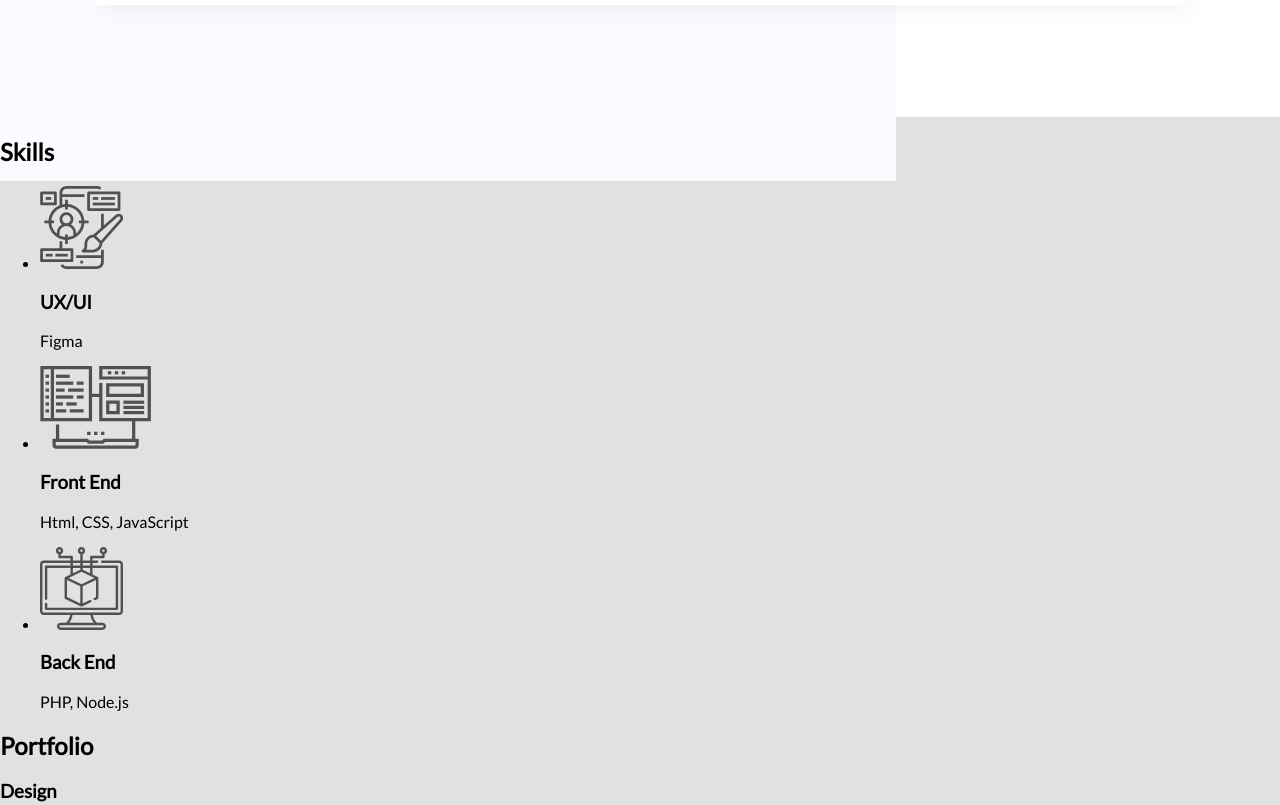
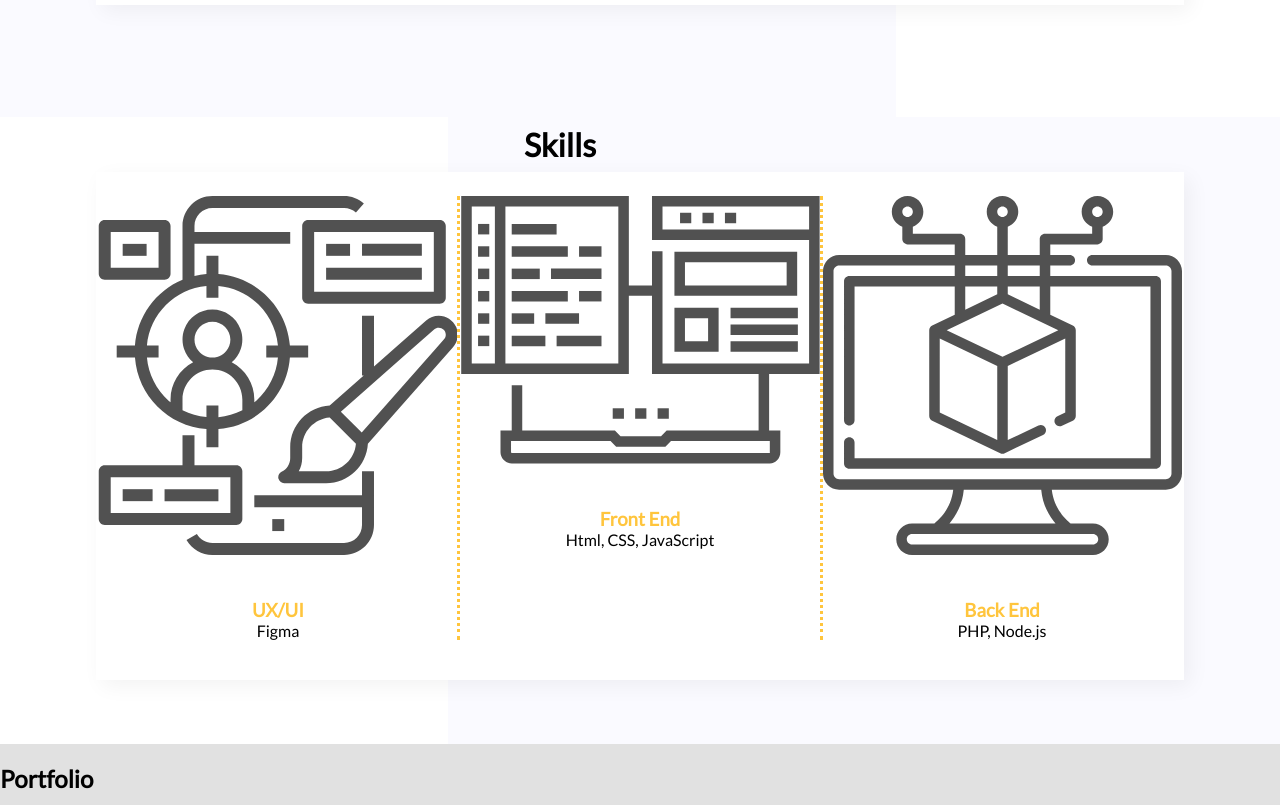
Before and after one commit to ArturGacek/portfolio, a plain HTML site: page index.html in a window 1280 px wide. Shown: the part 1175-1980 px from the top of the page. Drawn offline with Linux system fonts and the light colour scheme.

Commit message:
skill section finished

```diff
--- a/index.html
+++ b/index.html
@@ -59,29 +59,26 @@
                     </div>
                 </div>
             </div>
-
         </section>
         <section class="skills-section">
-            <div class="container">
             <h2 class="skills-section__header">Skills</h2>
             <ul class="skills-section__content">
                 <li class="skills-section__skill">
-                        <img src="./assets/icons/skills_icon_UX.svg" alt="UX/UI icon" class="skills-section__img">
-                        <h3 class="skills-section__title">UX/UI</h3>
-                        <p class="skills-section__description">Figma</p>
+                    <img src="./assets/icons/skills_icon_UX.svg" alt="UX/UI icon" class="skills-section__skillIcon">
+                    <h3 class="skills-section__skillTitle">UX/UI</h3>
+                    <p class="skills-section__skillDescription">Figma</p>
                 </li>
                 <li class="skills-section__skill">
-                        <img src="./assets/icons/skills_icon_frontend.svg" alt="front end icon" class="skills-section__img">
-                        <h3 class="skills-section__title">Front End</h3>
-                        <p class="skills-section__description">Html, CSS, JavaScript</p>
+                    <img src="./assets/icons/skills_icon_frontend.svg" alt="front end icon" class="skills-section__skillIcon">
+                    <h3 class="skills-section__skillTitle">Front End</h3>
+                    <p class="skills-section__skillDescription">Html, CSS, JavaScript</p>
                 </li>
                 <li class="skills-section__skill">
-                        <img src="./assets/icons/skills_icon_backend.svg" alt="back end icon" class="skills-section__img">
-                        <h3 class="skills-section__title">Back End</h3>
-                        <p class="skills-section__description">PHP, Node.js</p>
+                    <img src="./assets/icons/skills_icon_backend.svg" alt="back end icon" class="skills-section__skillIcon">
+                    <h3 class="skills-section__skillTitle">Back End</h3>
+                    <p class="skills-section__skillDescription">PHP, Node.js</p>
                 </li>
             </ul>
-            </div>
         </section>
         <section class="portfolio-section">
             <div class="container">
--- a/style.css
+++ b/style.css
@@ -233,7 +233,7 @@ nav {
 .aboutMe-section .wrapper {
     display: flex;
     justify-content: center;
-    padding-bottom: 7rem;
+    padding-bottom: 2rem;
 }
 
 .aboutMe-section__content {
@@ -298,6 +298,9 @@ nav {
 /*}*/
 
 @media (min-width: 1024px) {
+    .aboutMe-section .wrapper {
+        padding-bottom: 7rem;
+    }
     .aboutMe-section__coverLayer {
         background-image: url(./assets/img/gray_main_rectangle.png);
         background-size: cover;
@@ -331,3 +334,97 @@ nav {
 }
 
 /*Skills section*/
+
+.skills-section {
+    position: relative;
+    display: flex;
+    align-items: center;
+    flex-direction: column;
+    background-color: var(--container-color);
+    z-index: -2;
+    padding-bottom: 4rem;
+}
+
+.skills-section__header {
+    font-size: 1.5rem;
+    font-weight: 700;
+    margin: 0.5rem;
+}
+
+.skills-section__content {
+    width: 85vw;
+    display: flex;
+    flex-flow: row wrap;
+    justify-content: center;
+    background-color: var(--container-color);
+    box-shadow: 6px 6px 20px rgba(0, 0, 0, 0.05);
+    padding: 1.5rem 0 2.5rem 0;
+    margin: 0;
+}
+
+.skills-section__skill {
+    text-align: center;
+    width: 33%;
+    min-width: 12.5rem;
+    padding: 0 2.5rem;
+    display: flex;
+    flex-flow: column;
+    align-content: center;
+}
+
+/*.skills-section__skill:nth-child(2) {*/
+/*    padding: 2rem 0 2rem 0;*/
+/*}*/
+.skills-section__skillTitle {
+    margin-top: 1.25rem;
+    margin-bottom: 0;
+    color: var(--primary-color);
+}
+.skills-section__skillDescription {
+    margin: 0;
+}
+
+@media (min-width: 659px) {
+    .skills-section__skill:nth-child(2) {
+        padding: 0 0 2rem 0;
+    }
+}
+@media (min-width: 768px) {
+    .skills-section__content {
+        flex-flow: row nowrap;
+    }
+
+    .skills-section__skill {
+        padding: 0;
+    }
+
+    .skills-section__skillIcon {
+        margin-bottom: 1.5rem;
+    }
+    .skills-section__skill:nth-child(2) {
+        padding: 0;
+    }
+}
+
+@media (min-width: 1024px) {
+    .skills-section::before {
+        content: '';
+        position: absolute;
+        z-index: -1;
+        top: 0;
+        right: 0;
+        background-color: #FAFAFF;
+        width: 65vw;
+        height: 100%;
+    }
+    .skills-section__header {
+        font-size: 2rem;
+        padding-right: 10rem;
+    }
+    .skills-section__skill:nth-of-type(2) {
+        border-left: 3px dotted var(--primary-color);
+        border-right: 3px dotted var(--primary-color);
+    }
+}
+
+/*Portfolio section*/
```
Lines whose indentation alone changed are shown as unchanged.
